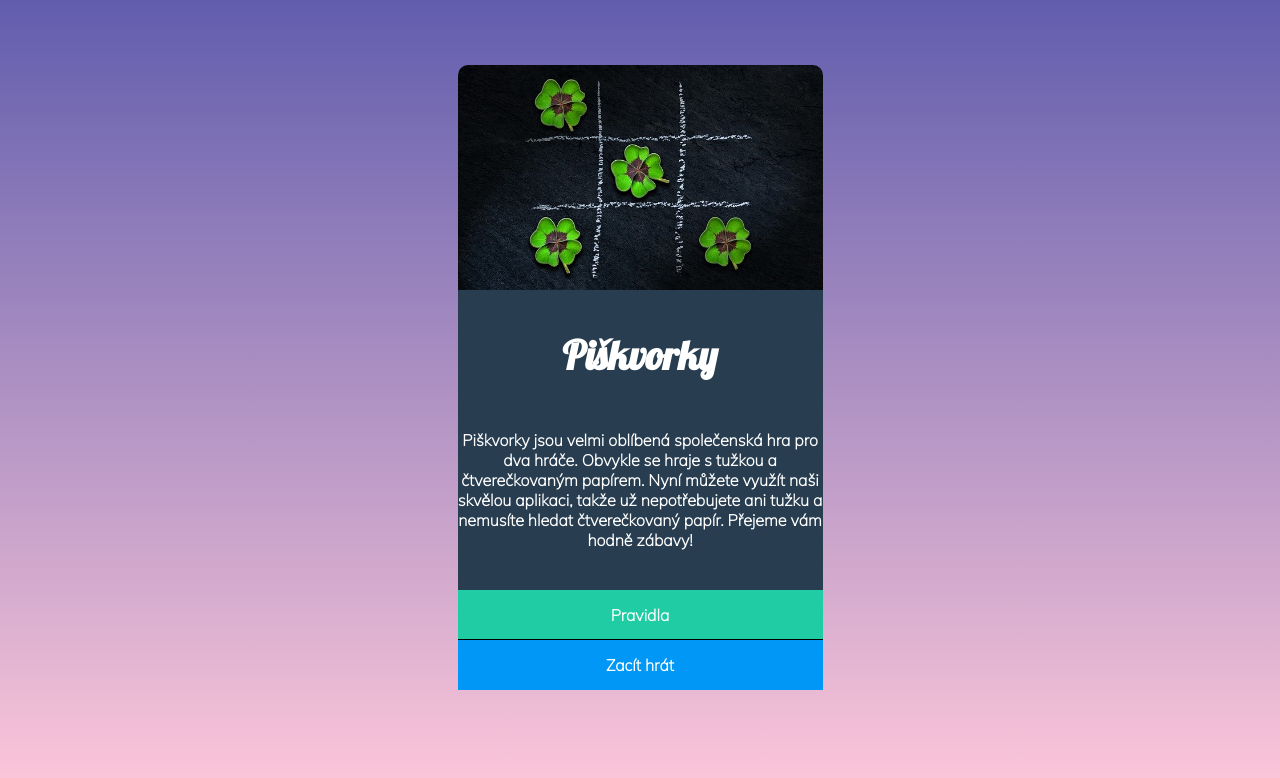
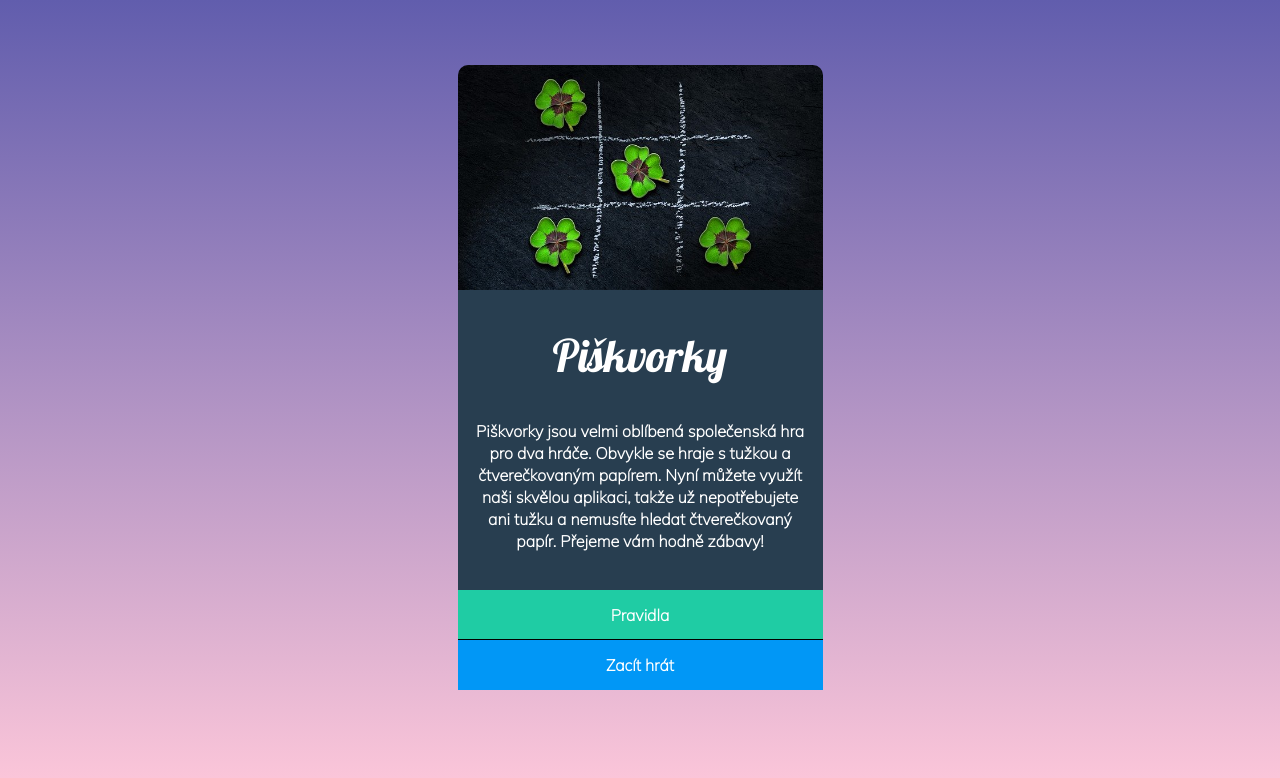
Before and after one commit to alinakhop/piskvorky, a plain HTML site: page index.html in a window 1280 px wide. Drawn offline with Linux system fonts and the light colour scheme.

Commit message:
Vylepšené fonty a odsazení

```diff
--- a/style.css
+++ b/style.css
@@ -14,7 +14,6 @@ body {
   margin: 65px auto 0;
   height: 620px;
   width: 365px;
-
 }
 
 img {
@@ -33,22 +32,25 @@ img {
 
 h1 {
   font-family: 'Lobster', cursive;
+  font-size: 45px;
+  font-weight: lighter;
+  line-height: 50px;
   text-align: center;
   height: 100px;
   width: 365px;
   margin: 0;
   padding-top: 40px;
-  /* padding-bottom: 40px; */
-  font-size: 40px;
 }
 
 p {
   font-family: 'Mulish', sans-serif;
+  font-size: 16px;
   font-weight: bold;
+  line-height: 22px;
   text-align: center;
   height: 200px;
   width: 365px;
-  padding-top: 40px;
+  padding: 30px 12px;
 }
 
 a {
@@ -57,11 +59,11 @@ a {
   height: 50px;
   width: 365px;
   font-family: 'Mulish', sans-serif;
+  font-size: 16px;
   font-weight: bold;
   text-align: center;
   padding-top: 15px;
   padding-bottom: 15px;
-  font-size: 16px;
 }
 
 a[href="https://czechitas-podklady.cz/Piskvorky-pravidla/"] {
```
